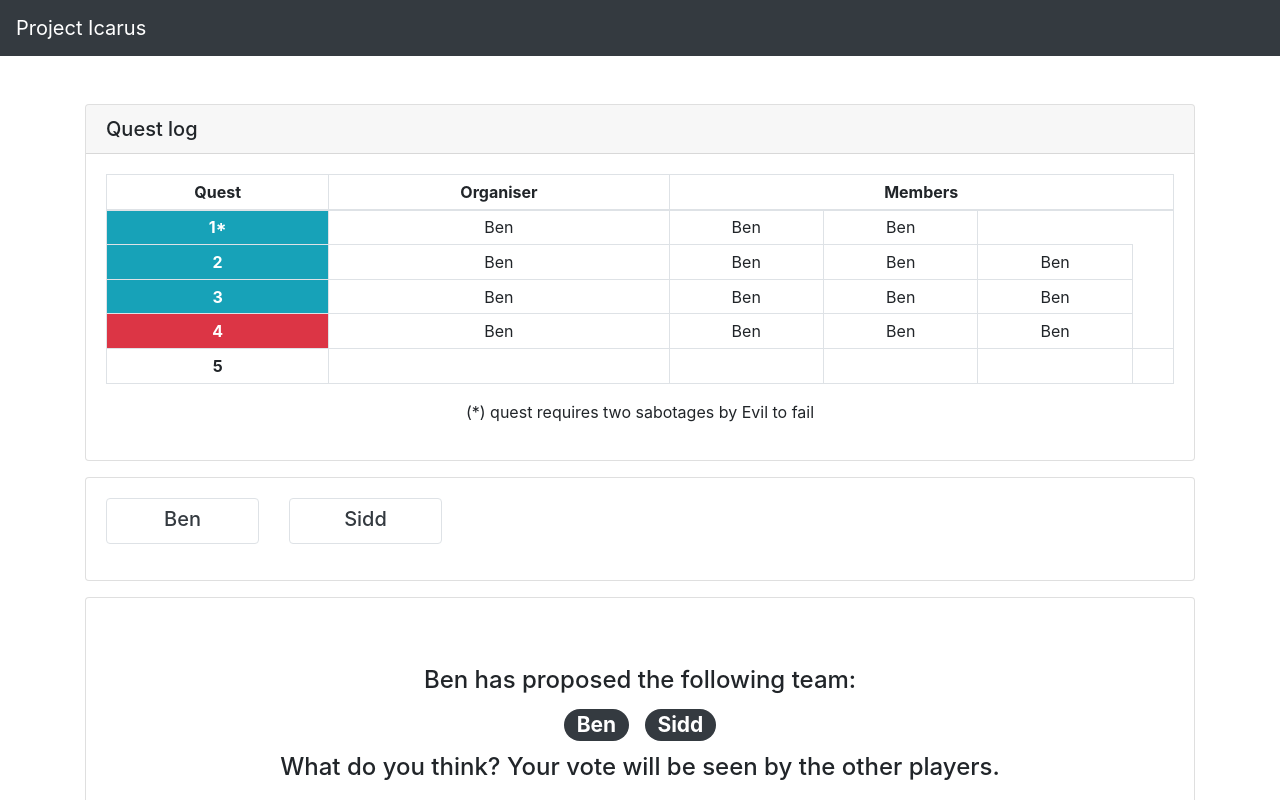
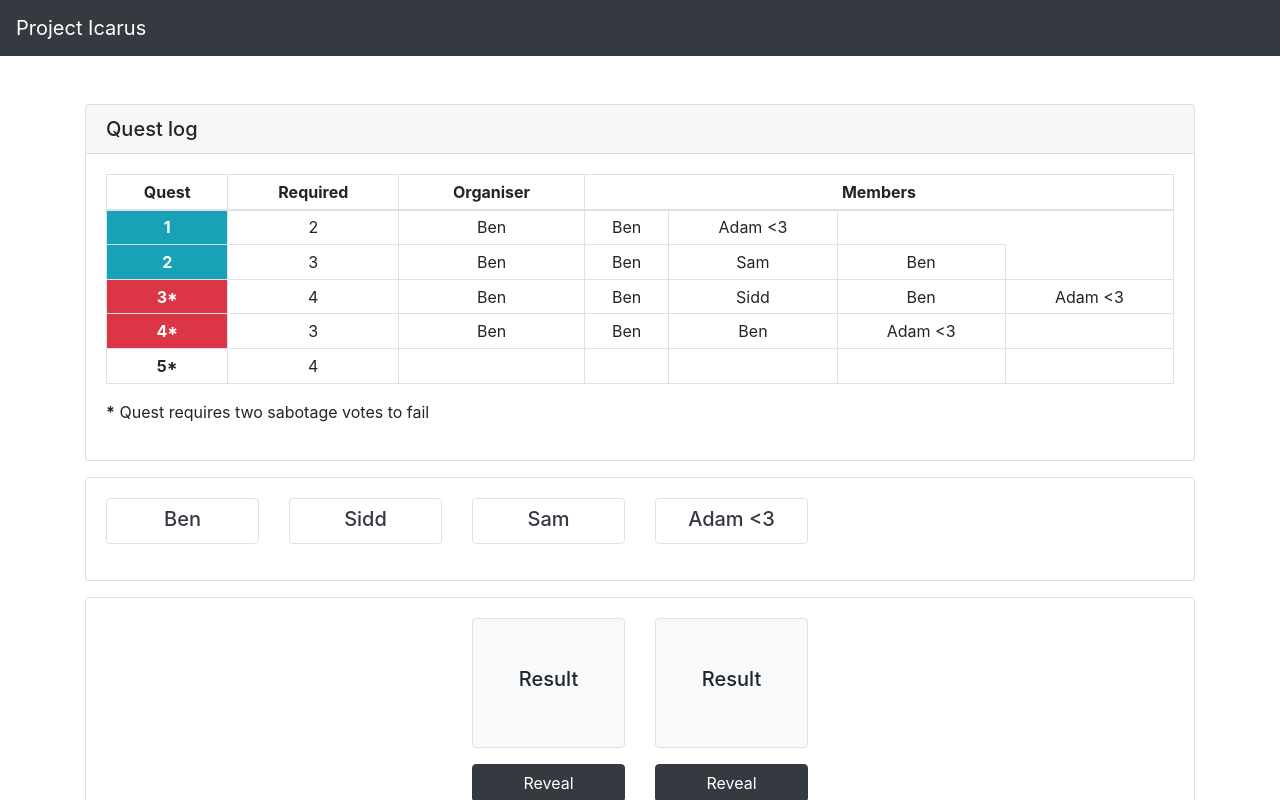
Before and after one commit to ben-dale/project-icarus, a Vue app in the folder client/: page /avalon/1 in a window 1280 px wide. Shown: the top 800 px of the page. Built offline with nearby package versions, Linux system fonts and the light colour scheme; no server answers; the HTML template or start-up script is replaced by a standard one.

Commit message:
more ui and game flow work

```diff
--- a/client/src/components/avalon/Game.vue
+++ b/client/src/components/avalon/Game.vue
@@ -18,14 +18,24 @@
     <div v-if="game.state == 'questProposalResult'" class="row">
       <QuestProposalVoteResult />
     </div>
-    <div v-if="game.state == 'questStarted'" class="row">
+    <div
+      v-if="game.state == 'questStarted' && !game.activeQuest.proposedMembers.includes(playerId)"
+      class="row"
+    >
       <PlainOutput line="The results of the quest will be revealed shortly." />
     </div>
-    <div v-if="game.state == 'questStarted'" class="row">
-      <QuestOutcomeVoteInput />
+    <div
+      v-if="game.state == 'questStarted' && game.activeQuest.proposedMembers.includes(playerId)"
+      class="row"
+    >
+      <QuestOutcomeVoteInput :members="proposedQuestMembers" :isEvil="playerTeam == 'evil'" />
     </div>
     <div v-if="game.state == 'questResultReveal'" class="row mb-3">
-      <QuestResultReveal />
+      <QuestResultReveal
+        :requiresDoubleFail="game.activeQuest.requiresDoubleFail"
+        :results="game.activeQuest.results"
+        @revealQuestResult="revealQuestResult"
+      />
     </div>
     <div v-if="game.state == 'questResult'" class="row mb-3">
       <Outcome winner="evil" outcome="Evil have sabotaged the quest" buttonText="Play Again" />
@@ -55,7 +65,6 @@ import QuestOutcomeVoteInput from "@/components/avalon/QuestOutcomeVoteInput.vue
 import Outcome from "@/components/avalon/Outcome.vue";
 import QuestProposalVoteResult from "@/components/avalon/QuestProposalVoteResult.vue";
 import QuestProposalInput from "@/components/avalon/QuestProposalInput.vue";
-
 import Players from "@/components/avalon/Players.vue";
 
 export default {
@@ -73,7 +82,11 @@ export default {
   props: {
     game: Object,
     players: Array,
-    playerId: String
+    playerId: String,
+    playerTeam: {
+      type: String,
+      default: "evil"
+    }
   },
   computed: {
     playerIsOrganiser: function() {
@@ -88,7 +101,9 @@ export default {
     proposedQuestMembers: function() {
       let members = [];
       for (let i = 0; i < this.game.activeQuest.proposedMembers.length; i++) {
-        members.push(this.getPlayerNameById(this.game.activeQuest.proposedMembers[i]))
+        members.push(
+          this.getPlayerNameById(this.game.activeQuest.proposedMembers[i])
+        );
       }
       return members;
     }
@@ -100,6 +115,9 @@ export default {
     getPlayerNameById: function(id) {
       let player = this.players.find(o => o.id == id);
       return player && player.name ? player.name : "";
+    },
+    revealQuestResult: function(id) {
+      this.$emit('revealQuestResult', id);
     }
   }
 };
--- a/client/src/components/avalon/QuestLog.vue
+++ b/client/src/components/avalon/QuestLog.vue
@@ -9,6 +9,7 @@
               <thead>
                 <tr>
                   <th scope="col">Quest</th>
+                  <th scope="col">Required</th>
                   <th scope="col">Organiser</th>
                   <th scope="col" colspan="5" class="text-center">Members</th>
                 </tr>
@@ -19,6 +20,7 @@
                     scope="row"
                     :class="{ 'bg-info text-white': log.result === 'succeed', 'bg-danger text-white': log.result === 'fail' }"
                   >{{log.id}}{{ log.requiresDoubleFail ? '*' : '' }}</th>
+                  <td>{{log.required}}</td>
                   <td>{{getPlayerNameById(log.organiser)}}</td>
                   <td
                     v-for="(member, index) in log.members"
@@ -29,8 +31,8 @@
             </table>
             <p
               v-if="questContainsDoubleFails"
-              class="text-center"
-            >(*) quest requires two sabotages by Evil to fail</p>
+              class="text-left"
+            ><b>*</b> Quest requires two sabotage votes to fail</p>
           </div>
         </div>
       </div>
--- a/client/src/components/avalon/QuestOutcomeVoteInput.vue
+++ b/client/src/components/avalon/QuestOutcomeVoteInput.vue
@@ -5,14 +5,15 @@
         <div class="row py-5">
           <div class="col-12">
             <h4 class="card-title">You are on a quest with the following members:</h4>
-            <h3 class="card-title">
+            <h3 class="card-title pb-5">
               <span
-                v-for="(member, index) in quest.members"
+                v-for="(member, index) in members"
                 :key="index"
                 class="badge badge-pill badge-dark mx-2"
               >{{member}}</span>
             </h3>
-            <h4 class="card-title">What would you like to do? Your decision will be kept anonymous.</h4>
+            <h4 class="card-title">How would you like to proceed?</h4>
+            <h4 class="card-title">Your decision will be kept anonymous.</h4>
           </div>
         </div>
         <div class="row pb-5">
@@ -20,7 +21,7 @@
             <button class="btn btn-info btn-lg btn-block">Succeed</button>
           </div>
           <div class="col-4">
-            <button class="btn btn-danger btn-lg btn-block">Sabotage</button>
+            <button class="btn btn-danger btn-lg btn-block" :disabled="!isEvil">Sabotage</button>
           </div>
         </div>
       </div>
@@ -30,14 +31,8 @@
 <script>
 export default {
   props: {
-    quest: {
-      type: Object,
-      default: function() {
-        return {
-          members: ["Ben", "Sidd", "Jim", "Sam"]
-        };
-      }
-    }
+    isEvil: Boolean,
+    members: Array
   }
 };
 </script>
--- a/client/src/components/avalon/QuestResultReveal.vue
+++ b/client/src/components/avalon/QuestResultReveal.vue
@@ -2,14 +2,14 @@
   <div class="col-md-12">
     <div class="card">
       <div class="card-body text-center">
-        <div v-if="questResult.requiresDoubleFail" class="card-text">
+        <div v-if="requiresDoubleFail" class="card-text">
           <p class="lead">Evil require two Fail cards in order to sabotage this quest.</p>
         </div>
         <div class="row mb-3">
           <div
-            v-for="(result, index) in questResult.results"
+            v-for="(result, index) in results"
             :key="result.id"
-            :class="['col-md-2', index === 0 ? 'offset-md-' + resultOffset(): '']"
+            :class="['col-2', index === 0 ? 'offset-' + resultOffset(): '']"
           >
             <div
               v-if="result.revealed && result.result === 'success'"
@@ -30,9 +30,9 @@
         </div>
         <div class="row">
           <div
-            v-for="(result, index) in questResult.results"
+            v-for="(result, index) in results"
             :key="result.id"
-            :class="['col-md-2', index === 0 ? 'offset-md-' + resultOffset(): '']"
+            :class="['col-2', index === 0 ? 'offset-' + resultOffset(): '']"
           >
             <button
               class="btn btn-dark btn-block"
@@ -49,6 +49,8 @@
 <script>
 export default {
   props: {
+    requiresDoubleFail: Boolean,
+    results: Array,
     questResult: {
       type: Object,
       default: function() {
@@ -67,7 +69,7 @@ export default {
   },
   methods: {
     resultOffset: function() {
-      switch (this.questResult.results.length) {
+      switch (this.results.length) {
         case 2:
           return 4;
         case 3:
--- a/client/src/views/AvalonGame.vue
+++ b/client/src/views/AvalonGame.vue
@@ -41,7 +41,7 @@
       class="row"
       v-bind:class="{ 'visible': screen === 'gameScreen', 'hidden': screen !== 'gameScreen' }"
     >
-      <Game :game="game" :players="players" playerId="aaa" />
+      <Game :game="game" :players="players" playerId="aaa" :playerTeam="team" @revealQuestResult="revealQuestResult" />
     </div>
   </div>
 </template>
@@ -80,32 +80,72 @@ export default {
       morganaSelected: false,
       percivalSelected: false,
       oberonSelected: false,
-      players: [{ id: "aaa", name: "Ben" }, { id: "bbb", name: "Sidd" }],
+      players: [
+        { id: "aaa", name: "Ben" },
+        { id: "bbb", name: "Sidd" },
+        { id: "ccc", name: "Sam" },
+        { id: "ddd", name: "Adam <3" }
+      ],
       name: "",
       screen: "gameScreen",
-      team: "",
+      team: "evil",
       role: "",
       game: {
         questLog: {
           logs: [
-                { id: 1, requiresDoubleFail: true, organiser: "aaa", members: ["aaa", "aaa"], result: "succeed" },
-                { id: 2, requiresDoubleFail: false, organiser: "aaa", members: ["aaa", "aaa", "aaa"], result: "succeed" },
-                { id: 3, requiresDoubleFail: false, organiser: "aaa", members: ["aaa", "aaa", "aaa"], result: "succeed" },
-                { id: 4, requiresDoubleFail: false, organiser: "aaa", members: ["aaa", "aaa", "aaa"], result: "fail" },
-                { id: 5, requiresDoubleFail: false, organiser: "", members: ["", "", "", ""], result: "" },
+            {
+              id: 1,
+              requiresDoubleFail: false,
+              required: 2,
+              organiser: "aaa",
+              members: ["aaa", "ddd"],
+              result: "succeed"
+            },
+            {
+              id: 2,
+              requiresDoubleFail: false,
+              required: 3,
+              organiser: "aaa",
+              members: ["aaa", "ccc", "aaa"],
+              result: "succeed"
+            },
+            {
+              id: 3,
+              requiresDoubleFail: true,
+              required: 4,
+              organiser: "aaa",
+              members: ["aaa", "bbb", "aaa", "ddd"],
+              result: "fail"
+            },
+            {
+              id: 4,
+              requiresDoubleFail: true,
+              required: 3,
+              organiser: "aaa",
+              members: ["aaa", "aaa", "ddd"],
+              result: "fail"
+            },
+            {
+              id: 5,
+              requiresDoubleFail: true,
+              required: 4,
+              organiser: "",
+              members: ["", "", "", ""],
+              result: ""
+            }
           ]
         },
         activeQuest: {
-            id: 1,
+          id: 5,
           disagreements: 0,
           organiser: "aaa",
           proposedMembers: ["aaa", "bbb"],
           proposalAccepted: true,
           requiresDoubleFail: false,
-            questResults: [{ id: 0, revealed: false, result: "success" }],
-            result: "pass/fail"
+          results: [{ id: 0, revealed: false, result: "success" },{ id: 1, revealed: false, result: "fail" }],
+          result: "succeed"
         },
-        state: "questProposal"
+        state: "questResultReveal"
       }
     };
   },
@@ -178,6 +218,9 @@ export default {
     },
     notReady: function() {
       this.socket.emit("player-not-ready");
+    },
+    revealQuestResult: function(id) {
+      console.log(id);
     }
   }
 };
```
Lines whose indentation alone changed are shown as unchanged.
